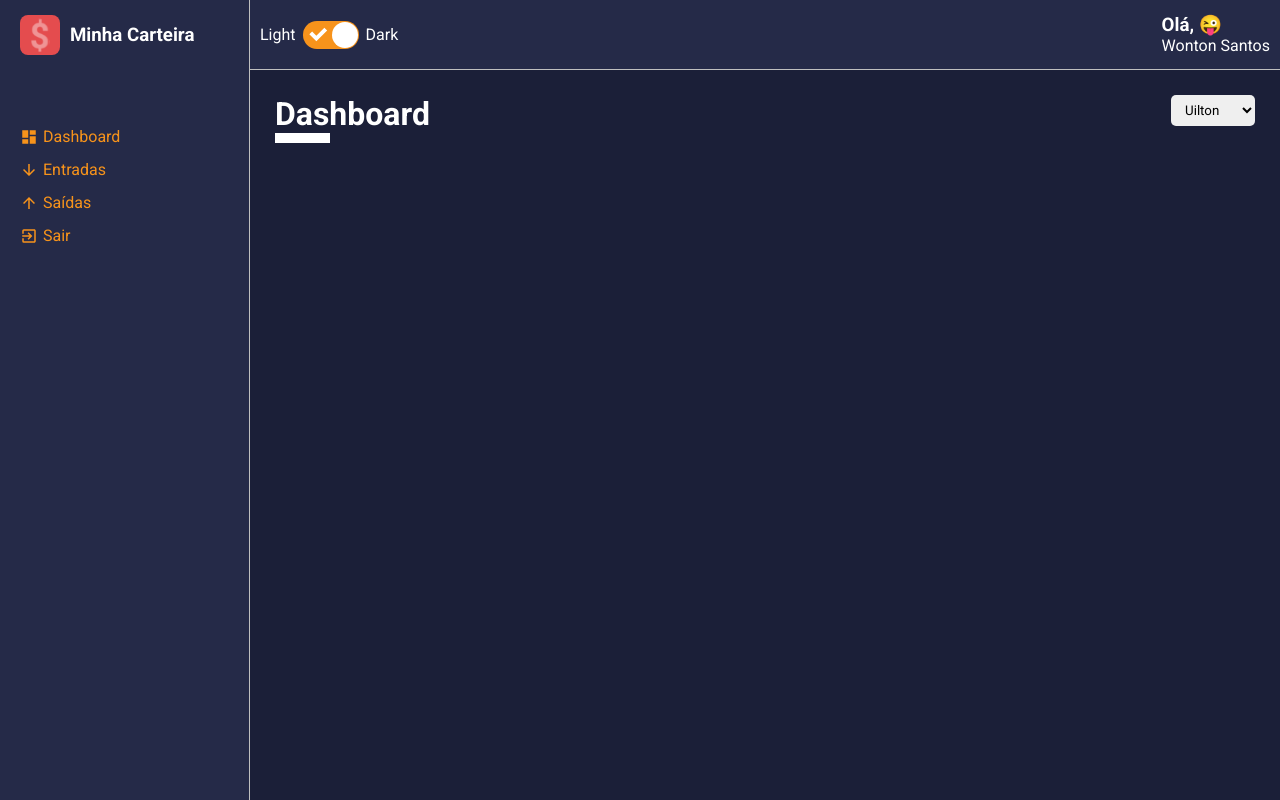
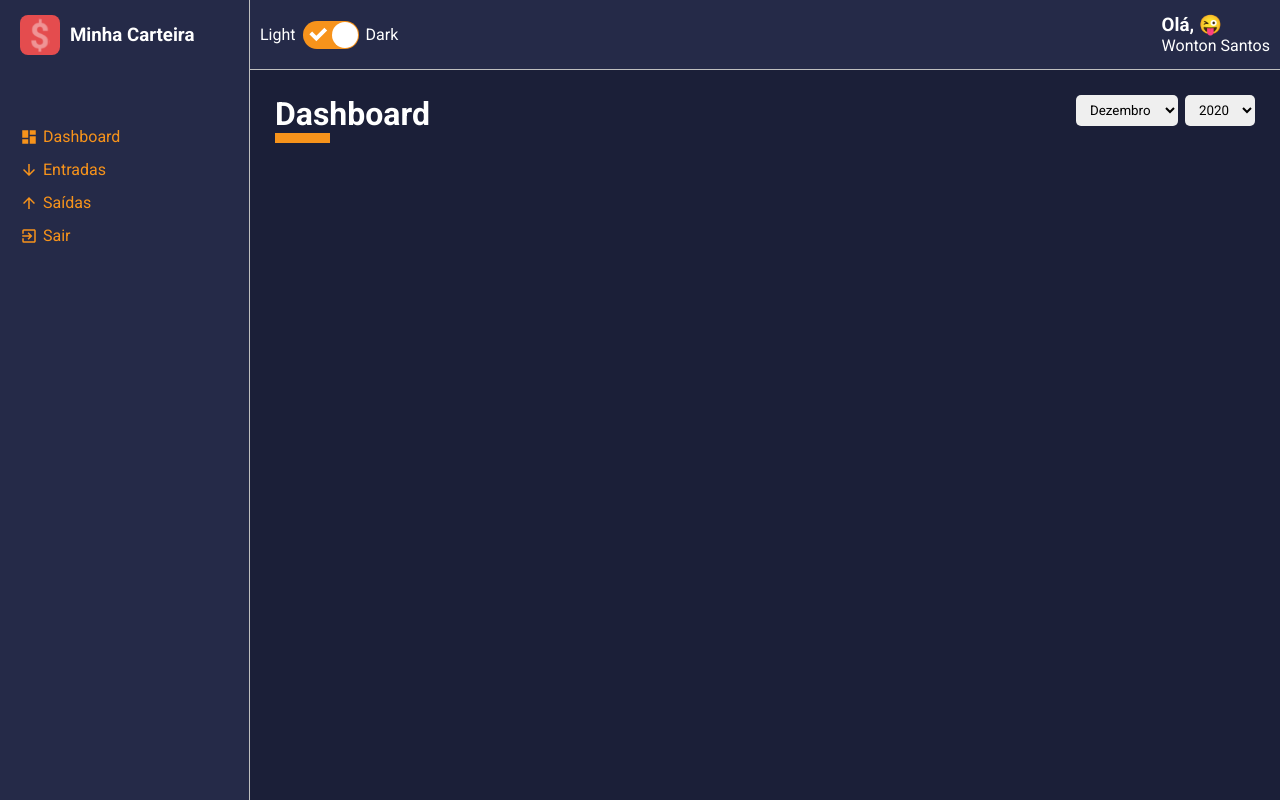
Before and after one commit to uiltonjose/minha-carteira, a React (Create React App) app: page /dashboard in a window 1280 px wide. Built offline with nearby package versions, Linux system fonts and the light colour scheme.

Commit message:
Started dashboard implementation (filters)

```diff
--- a/src/pages/Dashboard/index.tsx
+++ b/src/pages/Dashboard/index.tsx
@@ -1,20 +1,82 @@
-import React from "react";
+import React, { useMemo, useState } from "react";
 import ContentHeader from "../../components/ContentHeader";
 import SelectInput from "../../components/SelectInput";
+
+import listOfMonths from "../../utils/months";
+
+import gains from "../../repositories/gains";
+import expenses from "../../repositories/expenses";
 
 import { Container } from "./styles";
 
 const Dashboard: React.FC = () => {
-  const options = [
-    { value: "Uilton", label: "Uilton" },
-    { value: "Viviane", label: "Viviane" },
-    { value: "Sofia", label: "Sofia" },
-  ];
+  const [monthSelected, setMonthSelected] = useState<number>(
+    new Date().getMonth() + 1
+  );
+  const [yearSelected, setYearSelected] = useState<number>(
+    new Date().getFullYear()
+  );
+
+  const months = useMemo(() => {
+    return listOfMonths.map((month, index) => {
+      return {
+        value: index + 1,
+        label: month,
+      };
+    });
+  }, []);
+
+  const years = useMemo(() => {
+    let uniqueYears: number[] = [];
+
+    [...expenses, ...gains].forEach((item) => {
+      const date = new Date(item.date);
+      const year = date.getFullYear();
+
+      if (!uniqueYears.includes(year)) {
+        uniqueYears.push(year);
+      }
+    });
+
+    return uniqueYears.map((year) => {
+      return {
+        value: year,
+        label: year,
+      };
+    });
+  }, []);
+
+  const handleMonthSelected = (month: string) => {
+    try {
+      const parsedMonth = Number(month);
+      setMonthSelected(parsedMonth);
+    } catch {
+      throw new Error("Invalid month value.");
+    }
+  };
+
+  const handleYearSelected = (year: string) => {
+    try {
+      const parsedYear = Number(year);
+      setYearSelected(parsedYear);
+    } catch {
+      throw new Error("Invalid year value.");
+    }
+  };
 
   return (
     <Container>
-      <ContentHeader title="Dashboard" lineColor="#fff">
-        <SelectInput options={options}  onChange={(e) => {}}/>
+      <ContentHeader title="Dashboard" lineColor="#F7931B">
+        <SelectInput
+          options={months}
+          onChange={(e) => handleMonthSelected(e.target.value)}
+          defaultValue={monthSelected}
+        />
+        <SelectInput
+          options={years}
+          onChange={(e) => handleYearSelected(e.target.value)}
+          defaultValue={yearSelected}
+        />
       </ContentHeader>
     </Container>
   );
--- a/src/pages/List/index.tsx
+++ b/src/pages/List/index.tsx
@@ -7,6 +7,7 @@ import SelectInput from "../../components/SelectInput";
 
 import gains from "../../repositories/gains";
 import expenses from "../../repositories/expenses";
+
 import formatCurrency from "../../utils/formatCurrency";
 import formatDate from "../../utils/formatDate";
 import listOfMonths from "../../utils/months";
@@ -50,7 +51,7 @@ const List: React.FC<IRouteParams> = ({ match }) => {
     if (type === "entry-balance") {
       return {
         title: "Entradas",
-        lineColor: "#F7931B",
+        lineColor: "#4E41F0",
         listData: gains,
       };
     }
```
Also changed, not shown: 1 other file (tests, documents, lock files or other folders).
